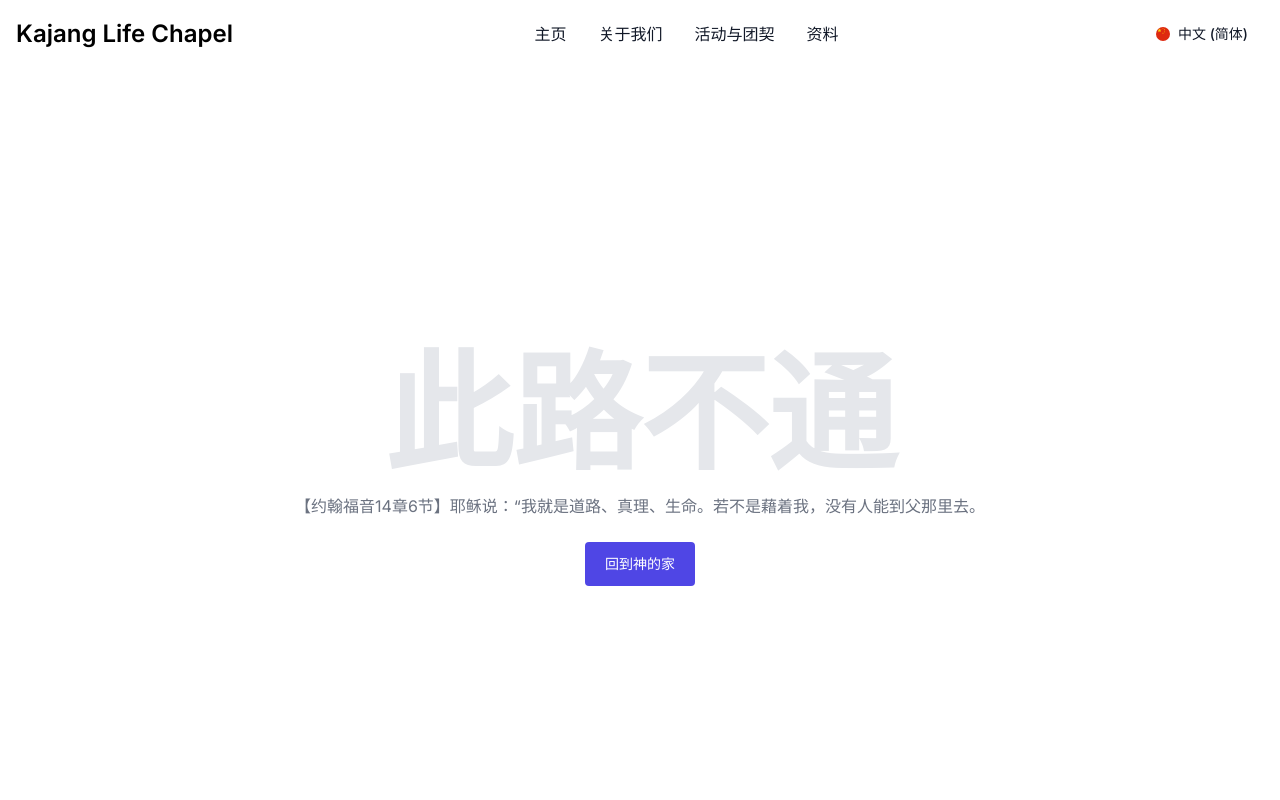
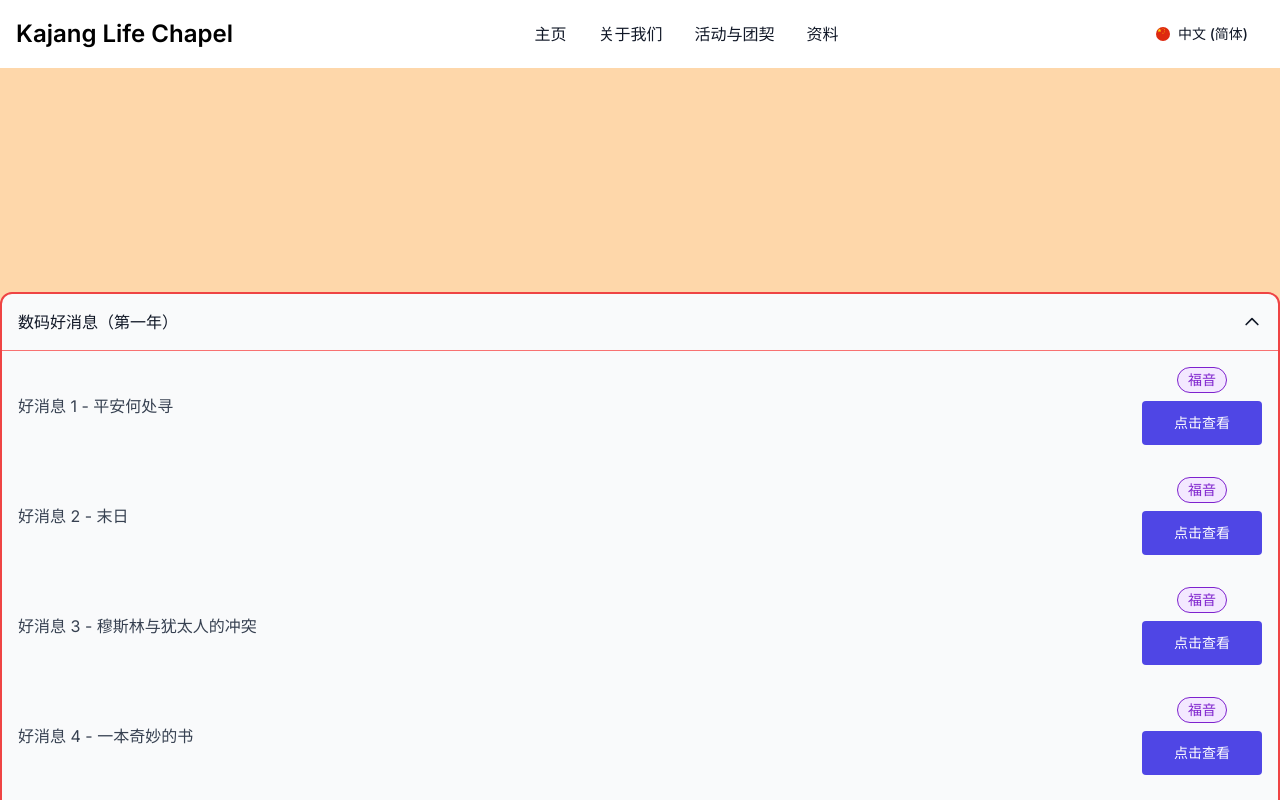
Before and after one commit to roseshiyu/klc-app, a Next.js app: page /en/resources in a window 1280 px wide. Shown: the top 800 px of the page. Built offline with nearby package versions, Linux system fonts and the light colour scheme.

Commit message:
add resource

```diff
--- a/src/app/[lang]/resources/page.js
+++ b/src/app/[lang]/resources/page.js
@@ -1,49 +1,23 @@
-// import { HoverEffect } from "../ui/card-hover-effect";
-
-// export default function page() {
-//   return (
-//     <div className="max-w-5xl mx-auto px-8">
-//       <HoverEffect items={[
-//         {
-//           title: "abcd",
-//           description:
-//             "A technology company that builds economic infrastructure for the internet.",
-//           link: "https://stripe.com",
-//         },
-//         {
-//           title: "Netflix",
-//           description:
-//             "A streaming service that offers a wide variety of award-winning TV shows, movies, anime, documentaries, and more on thousands of internet-connected devices.",
-//           link: "https://netflix.com",
-//         },
-//         {
-//           title: "Google",
-//           description:
-//             "A multinational technology company that specializes in Internet-related services and products.",
-//           link: "https://google.com",
-//         },
-//         {
-//           title: "Meta",
-//           description:
-//             "A technology company that focuses on building products that advance Facebook's mission of bringing the world closer together.",
-//           link: "https://meta.com",
-//         },
-//         {
-//           title: "Amazon",
-//           description:
-//             "A multinational technology company focusing on e-commerce, cloud computing, digital streaming, and artificial intelligence.",
-//           link: "https://amazon.com",
-//         },
-//         {
-//           title: "Microsoft",
-//           description:
-//             "A multinational technology company that develops, manufactures, licenses, supports, and sells computer software, consumer electronics, personal computers, and related services.",
-//           link: "https://microsoft.com",
-//         },
-//       ]} />
-//     </div>
-//   );
-// }
+const chapters = [
+  { title: '好消息 1 - 平安何处寻', href: `https://anyflip.com/qvwmh/rewk/`, tag: '福音' },
+  { title: '好消息 2 - 末日', href: `https://anyflip.com/qvwmh/vcml/`, tag: '福音' },
+  { title: '好消息 3 - 穆斯林与犹太人的冲突', href: `https://anyflip.com/qvwmh/hkgg/`, tag: '福音' },
+  { title: '好消息 4 - 一本奇妙的书', href: `https://anyflip.com/qvwmh/pgpv/`, tag: '福音' },
+  { title: '好消息 5 - 谁知晓明日', href: `https://anyflip.com/qvwmh/qeej/`, tag: '福音' },
+  { title: '好消息 6 - 因为爱', href: `https://anyflip.com/qvwmh/orsq/`, tag: '福音' },
+  { title: '好消息 7（上）- 神州古人的信仰', href: `https://anyflip.com/qvwmh/nmgl/`, tag: '福音' },
+  {
+    title: '好消息 7（下）- 神州古人的信仰', href: `https://anyflip.com/qvwmh/bfpf/
+`, tag: '福音'
+  },
+  { title: '好消息 8  - 从犹太人的历史证明圣经的可信性', href: `https://anyflip.com/qvwmh/qkqu/`, tag: '福音' },
+  { title: '圣诞好消息特刊', href: `https://anyflip.com/qvwmh/rilg/ `, tag: '福音' },
+  { title: '好消息9（上）- 您岂能说没有上帝', href: `https://anyflip.com/qvwmh/aprx/`, tag: '福音' },
+  { title: '好消息9（下）- 您岂能说没有上帝', href: `https://anyflip.com/qvwmh/pxsd/`, tag: '福音' },
+  { title: '好消息 10 - 与上帝和好', href: `https://anyflip.com/qvwmh/diqp/ `, tag: '福音' },
+  { title: '好消息 11 - 5W1H', href: `https://anyflip.com/qvwmh/hhhy/`, tag: '福音' },
+  { title: '好消息 12 - 大结局', href: `https://anyflip.com/qvwmh/bgkx/`, tag: '福音' },
+]
 
 import { getDictionary } from '../dictionaries'
 
@@ -51,16 +25,105 @@ export default async function Page({ params: { lang } }) {
   // const dict = await getDictionary(lang) // en
   // return <button>{dict.products.cart}</button> // Add to Cart
   return (
-    <div className="grid h-screen place-content-center bg-white px-4">
-      <div className="text-center">
-        <h1 className="text-9xl font-black text-gray-200">此路不通</h1>
-        <p className="mt-4 text-gray-500">【约翰福音14章6节】耶稣说：“我就是道路、真理、生命。若不是藉着我，没有人能到父那里去。</p>
-        <a
-          href="/"
-          className="mt-6 inline-block rounded bg-indigo-600 px-5 py-3 text-sm font-medium text-white hover:bg-indigo-700 focus:outline-none focus:ring"
-        >
-          回到神的家
-        </a>
+    <div className="bg-orange-200">
+      <div className="mx-auto max-w-screen-xl py-32 sm:py-48 lg:py-56">
+        <div className="space-y-4">
+          <details className="group [&_summary::-webkit-details-marker]:hidden border-2 rounded-xl border-red-500 bg-gray-50" open>
+            <summary
+              className="flex cursor-pointer items-center justify-between gap-1.5 rounded-lg  p-4 text-gray-900"
+            >
+              <h2 className="font-medium">数码好消息（第一年）</h2>
+
+              <svg
+                className="size-5 shrink-0 transition duration-300 group-open:-rotate-180"
+                xmlns="http://www.w3.org/2000/svg"
+                fill="none"
+                viewBox="0 0 24 24"
+                stroke="currentColor"
+              >
+                <path strokeLinecap="round" strokeLinejoin="round" strokeWidth="2" d="M19 9l-7 7-7-7" />
+              </svg>
+            </summary>
+
+            {chapters.map((item, index) => {
+              if (index == 0) {
+                return (
+                  <div key={item.name} className='flex flex-row justify-between	p-4 border-t border-red-400'>
+                    <p className="text-gray-700 content-center">
+                      {item.title}
+                    </p>
+                    <div className='grid justify-items-center gap-y-2'>
+                      <div className='flex gap-x-2'>
+                        {/* <span className=" whitespace-nowrap rounded-full bg-purple-100 border border-purple-700 px-2.5 py-0.5 text-sm text-purple-700">
+        福音
+      </span> */}
+                        <span className="whitespace-nowrap rounded-full bg-purple-100 border border-purple-700 px-2.5 py-0.5 text-sm text-purple-700">
+                          {item.tag}
+                        </span>
+                      </div>
+                      <a
+                        className="inline-block rounded bg-indigo-600 px-8 py-3 text-sm font-medium text-white transition hover:scale-110 hover:shadow-xl focus:outline-none focus:ring active:bg-indigo-500"
+                        href={item.href} target="_blank"
+                      >
+                        点击查看
+                      </a>
+                    </div>
+                  </div>
+                )
+              } else {
+                return (
+                  <div key={item.name} className='flex flex-row justify-between	p-4'>
+                    <p className="text-gray-700 content-center">
+                      {item.title}
+                    </p>
+                    <div className='grid justify-items-center gap-y-2'>
+                      <div className='flex gap-x-2'>
+                        {/* <span className=" whitespace-nowrap rounded-full bg-purple-100 border border-purple-700 px-2.5 py-0.5 text-sm text-purple-700">
+      福音
+    </span> */}
+                        <span className="whitespace-nowrap rounded-full bg-purple-100 border border-purple-700 px-2.5 py-0.5 text-sm text-purple-700">
+                          {item.tag}
+                        </span>
+                      </div>
+                      <a
+                        className="inline-block rounded bg-indigo-600 px-8 py-3 text-sm font-medium text-white transition hover:scale-110 hover:shadow-xl focus:outline-none focus:ring active:bg-indigo-500"
+                        href={item.href} target="_blank"
+                      >
+                        点击查看
+                      </a>
+                    </div>
+                  </div>
+                )
+              }
+            })}
+
+
+          </details>
+
+          <details className="group [&_summary::-webkit-details-marker]:hidden">
+            <summary
+              className="flex cursor-pointer items-center justify-between gap-1.5 rounded-lg bg-gray-50 p-4 text-gray-900"
+            >
+              <h2 className="font-medium">Lorem ipsum dolor sit amet consectetur adipisicing?</h2>
+
+              <svg
+                className="size-5 shrink-0 transition duration-300 group-open:-rotate-180"
+                xmlns="http://www.w3.org/2000/svg"
+                fill="none"
+                viewBox="0 0 24 24"
+                stroke="currentColor"
+              >
+                <path strokeLinecap="round" strokeLinejoin="round" strokeWidth="2" d="M19 9l-7 7-7-7" />
+              </svg>
+            </summary>
+
+            <p className="mt-4 px-4 leading-relaxed text-gray-700">
+              Lorem ipsum dolor sit amet consectetur, adipisicing elit. Ab hic veritatis molestias culpa in,
+              recusandae laboriosam neque aliquid libero nesciunt voluptate dicta quo officiis explicabo
+              consequuntur distinctio corporis earum similique!
+            </p>
+          </details>
+        </div>
       </div>
     </div>
   )
```
